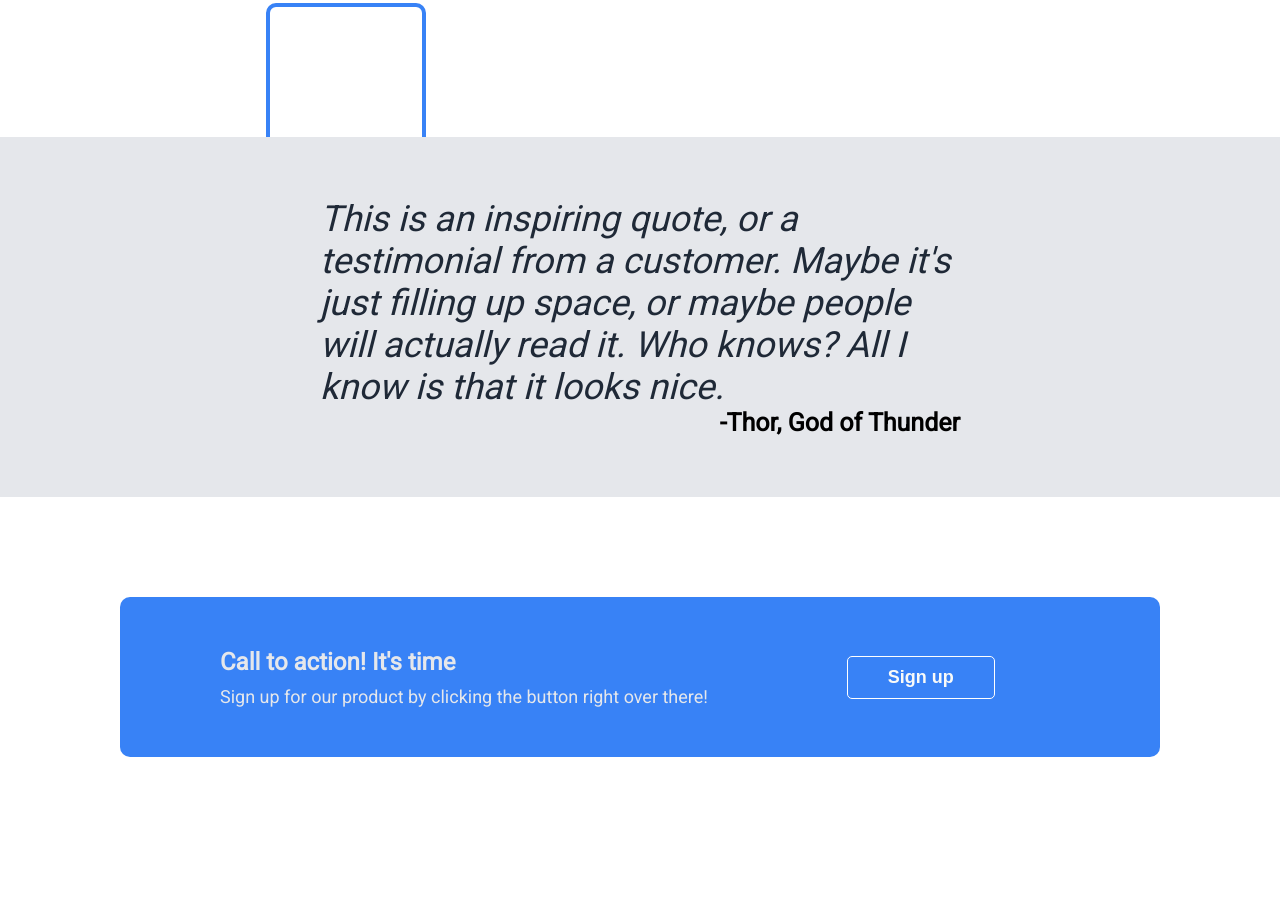
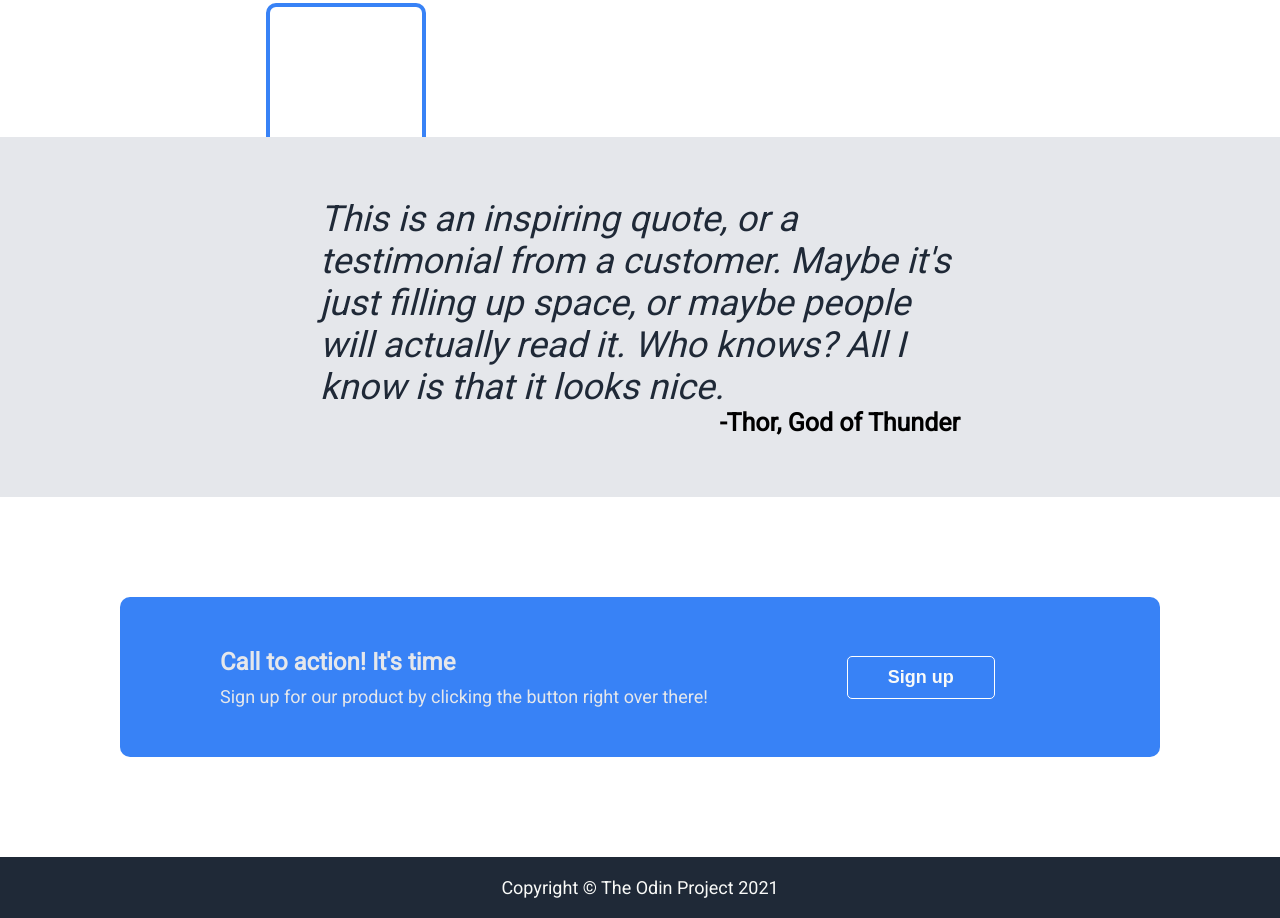
Before and after one commit to monaxx/landing-page, a plain HTML site: page index.html in a window 1280 px wide. Shown: the part 611-1529 px from the top of the page. Before the commit the page ends 1468 px from the top, so only its background shows below. Drawn offline with Linux system fonts and the light colour scheme.

Commit message:
Add footer section and its css

```diff
--- a/css/styles.css
+++ b/css/styles.css
@@ -14,9 +14,16 @@ body{
     flex-wrap: wrap;
 }
 
-header{
+header,
+footer{
     background-color: #1F2937;
     color: #F9FAF8;
+}
+
+footer{
+    text-align: center;
+    padding: 20px;
+    font-size: 18px;
 }
 
 nav{
--- a/index.html
+++ b/index.html
@@ -102,5 +102,9 @@
             </div>
         </div>
     </div>
+
+    <footer>
+        Copyright &copy; The Odin Project 2021
+    </footer>
 </body>
 </html>
```
Also changed, not shown: 1 other file.
